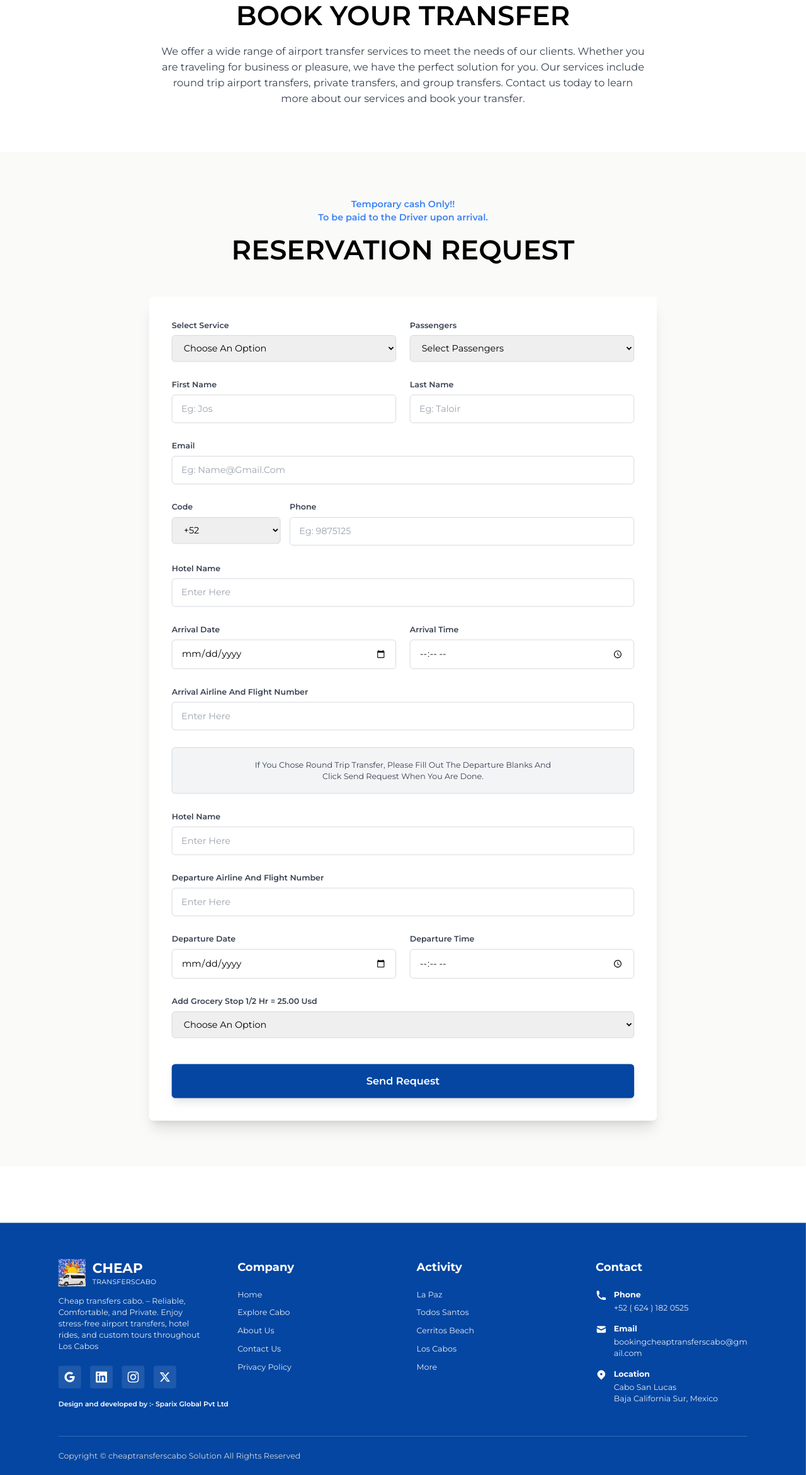
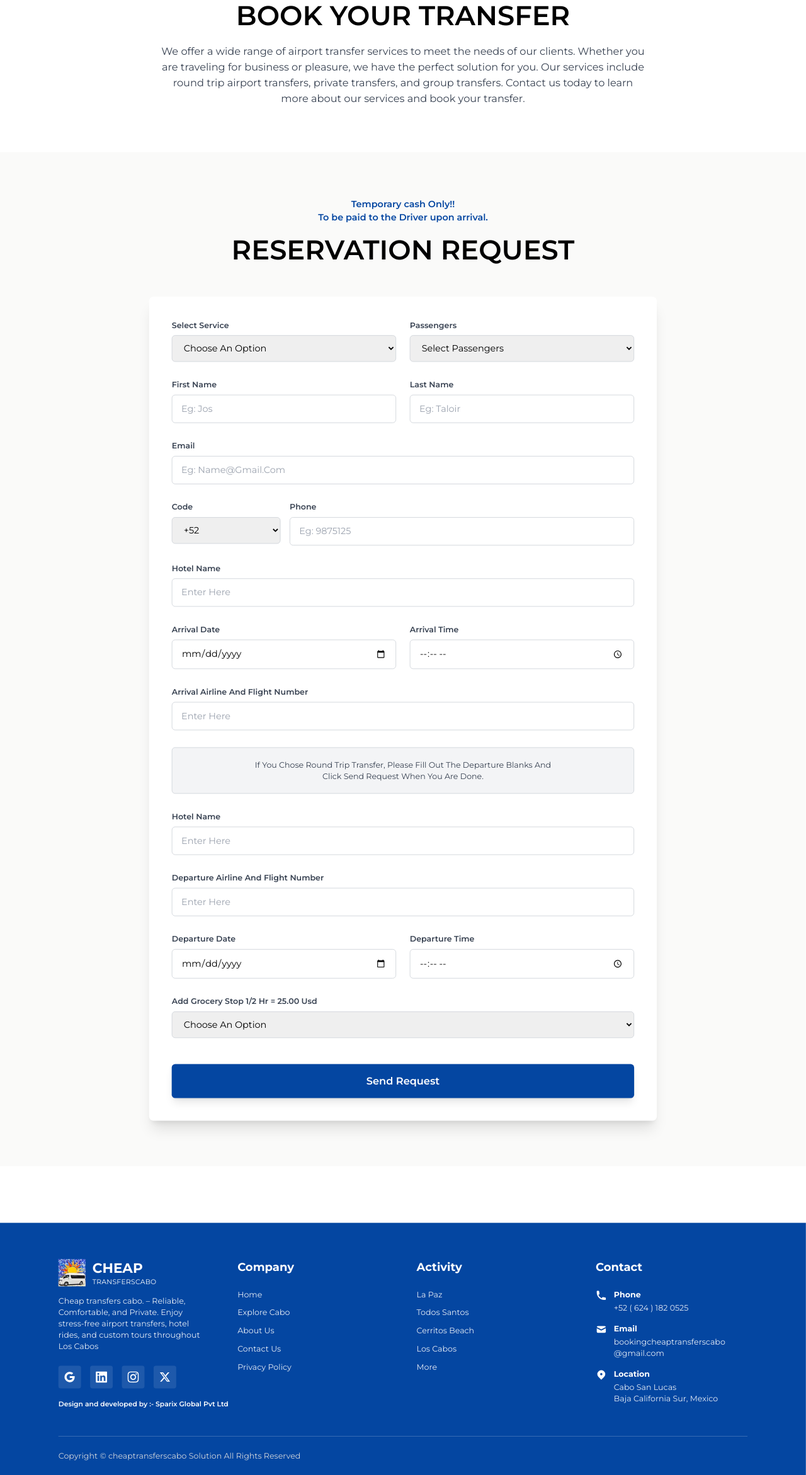
Before and after one commit to Nikhilthapa/transfercabo, a Next.js app: page /cabo/reservation in a window 1280 px wide. Shown: the part 933-3275 px from the top of the page at 63% size. Built offline with nearby package versions, Linux system fonts and the light colour scheme.

Commit message:
update UI

```diff
--- a/app/activity/[slug]/page.tsx
+++ b/app/activity/[slug]/page.tsx
@@ -190,7 +190,7 @@ export default async function ActivityDetailPage({ params }: { params: { slug: s
             <h2 className="text-xl sm:text-2xl md:text-3xl lg:text-[28px] font-montserrat font-semibold text-black mb-[15px] px-4">
               {laPazData.welcome}
             </h2>
-            <p className="text-sm sm:text-base md:text-lg font-montserrat font-medium text-gray-700 max-w-4xl mx-auto leading-relaxed mb-[100px] px-4">
+            <p className="text-sm sm:text-base md:text-lg font-montserrat font-medium text-gray-700 max-w-5xl mx-auto leading-relaxed mb-[100px] px-4">
               {formatWelcomeDescription(laPazData.welcomeDes)}
             </p>
           </div>
@@ -398,7 +398,7 @@ export default async function ActivityDetailPage({ params }: { params: { slug: s
             <h2 className="text-xl sm:text-2xl md:text-3xl lg:text-4xl font-montserrat font-bold text-black mb-[10px] px-4">
             {laPazData.footerText}
             </h2>
-            <p className="text-sm sm:text-base md:text-lg font-montserrat font-medium mb-[70px] max-w-4xl mx-auto px-4 sm:px-6 md:px-7">
+            <p className="text-sm sm:text-base md:text-lg font-montserrat font-medium mb-[50px] max-w-4xl mx-auto px-4 sm:px-6 md:px-7">
               Secure your booking with Cheap Transfers Cabo and experience culture, beaches, and guided comfort in one day.
             </p>
             <Link href="/activity/reservation">
--- a/app/cabo/reservation/page.tsx
+++ b/app/cabo/reservation/page.tsx
@@ -78,7 +78,7 @@ export default function ReservationPage() {
           <div className="max-w-4xl mx-auto">
             {/* Header Notice */}
             <div className="text-center mb-[20px]">
-              <p className="text-blue-500 text-sm md:text-base font-semibold mb-2">
+              <p className="text-[#0446A1]  text-sm md:text-base font-semibold mb-2">
                 Temporary cash Only!! <br /> To be paid to the Driver upon arrival.
               </p>
             </div>
--- a/components/homepage/Contact.tsx
+++ b/components/homepage/Contact.tsx
@@ -91,7 +91,7 @@ export default function Contact() {
                   </div>
                   <div className="flex-1 min-w-0">
                     <p className="font-semibold text-black mb-1 text-xs sm:text-sm md:text-base">Email</p>
-                    <p className="text-gray-700 text-xs sm:text-sm break-words break-all">bookingcheaptransferscabo@gmail.com</p>
+                    <p className="text-gray-700 text-xs sm:text-sm break-words break-all">bookingcheaptransferscabo <br />@gmail.com</p>
                   </div>
                 </div>
 
--- a/components/homepage/Footer.tsx
+++ b/components/homepage/Footer.tsx
@@ -105,7 +105,7 @@ export default function Footer() {
                 </svg>
                 <div>
                   <p className="font-bold text-white mb-1">Email</p>
-                  <p className="text-white/90 break-all">bookingcheaptransferscabo@gmail.com</p>
+                  <p className="text-white/90 break-all">bookingcheaptransferscabo <br />@gmail.com</p>
                 </div>
               </div>
               <div className="flex items-start gap-2 md:gap-3">
```
